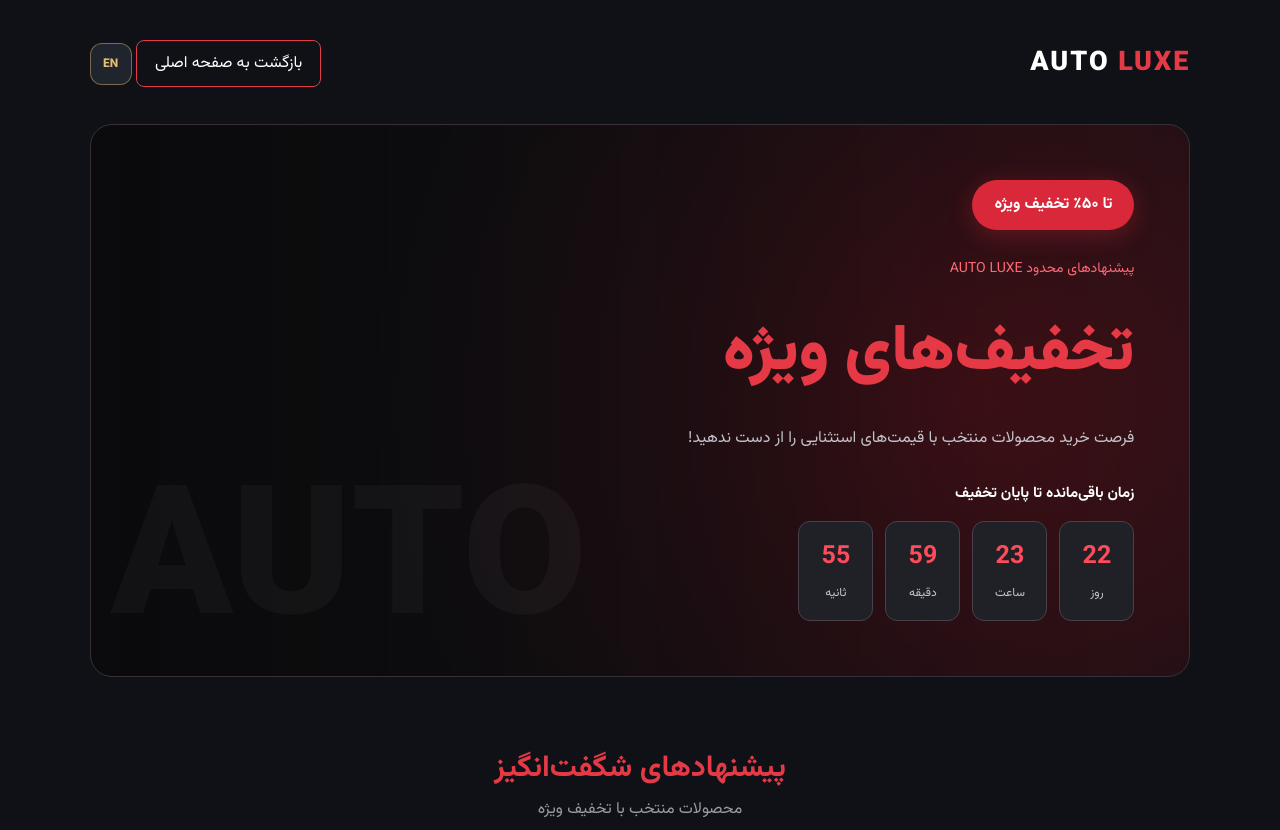
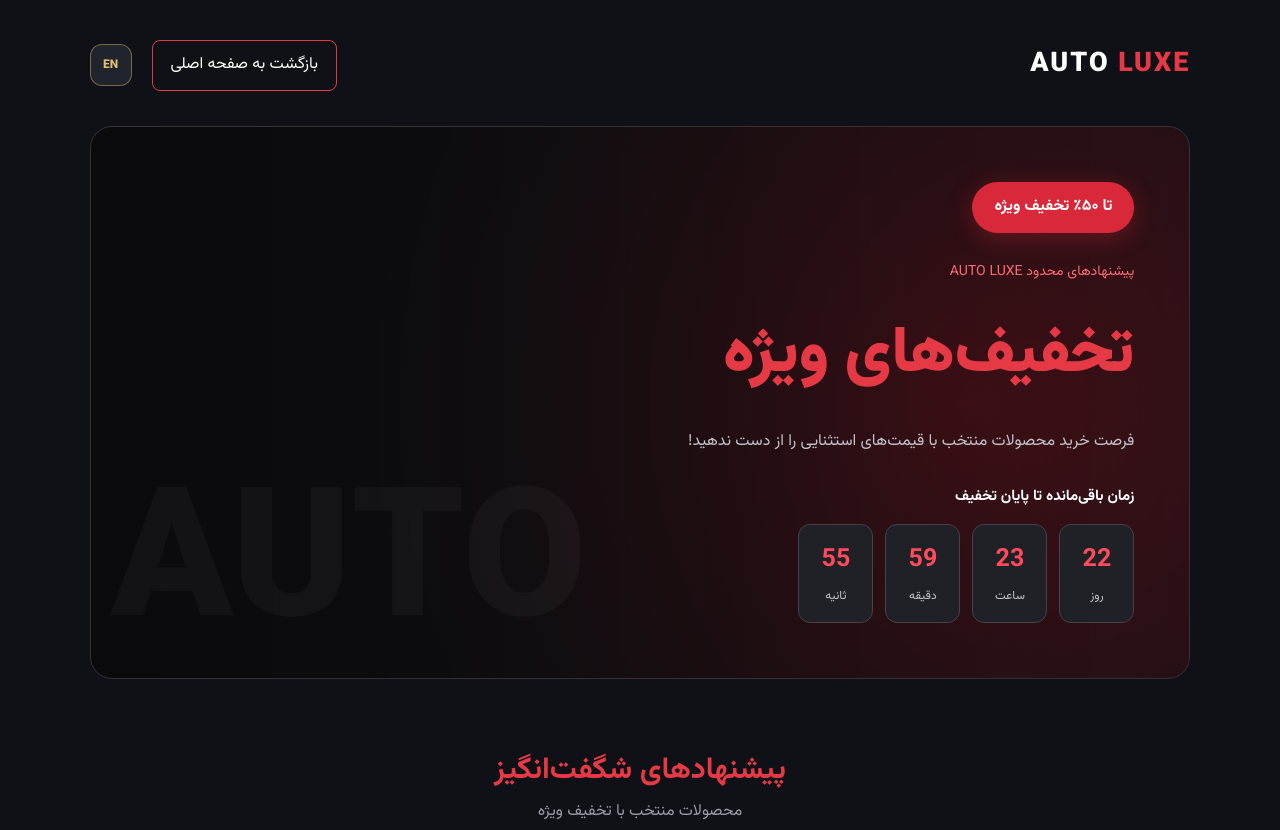
Before and after one commit to f09853733-del/Car-accessories, a plain HTML site: page offers.html in a window 1280 px wide. Shown: the top 830 px of the page. Drawn offline with Linux system fonts and the light colour scheme.

Commit message:
Update offers.css

```diff
--- a/offers.css
+++ b/offers.css
@@ -287,3 +287,8 @@
     padding: 9px;
   }
 }
+.offers-header-actions {
+  display: flex;
+  align-items: center;
+  gap: 20px;
+}
```
